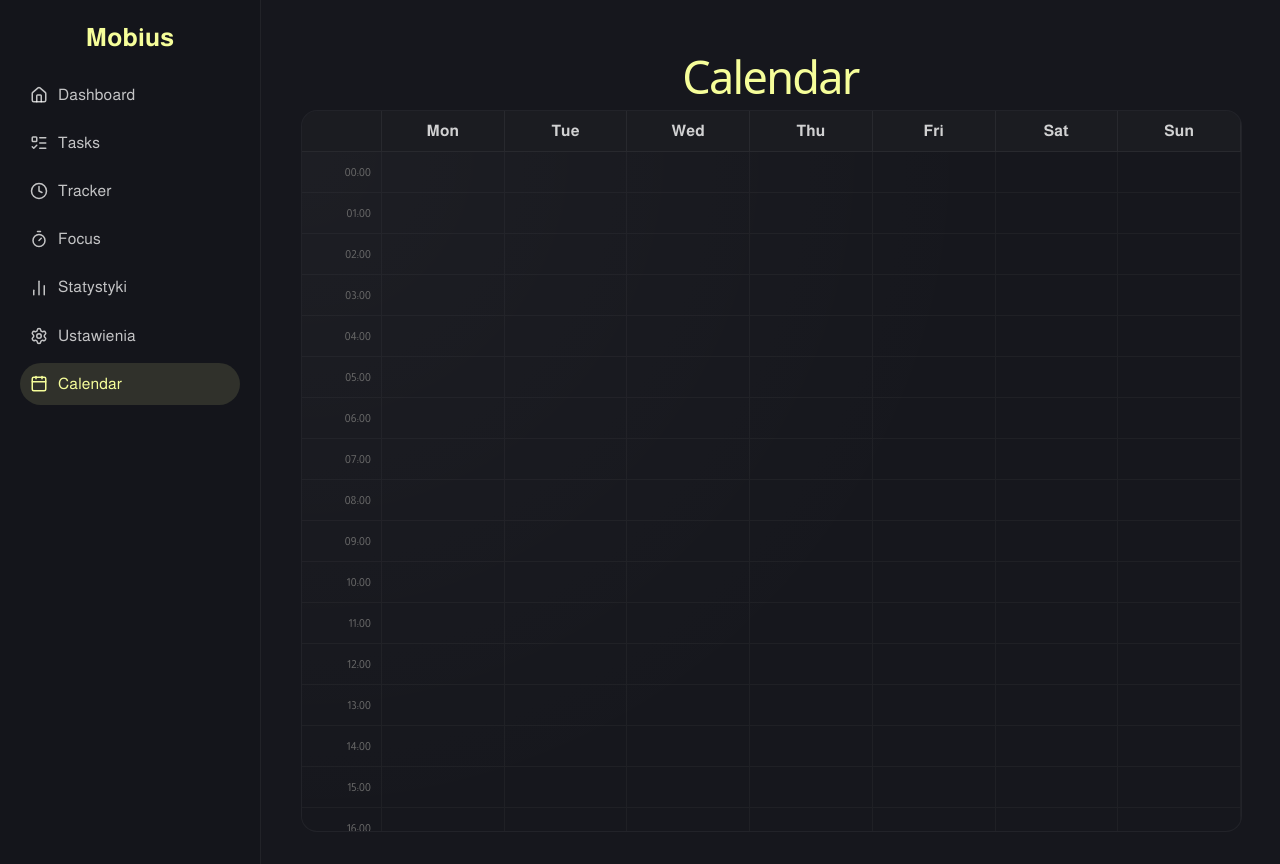
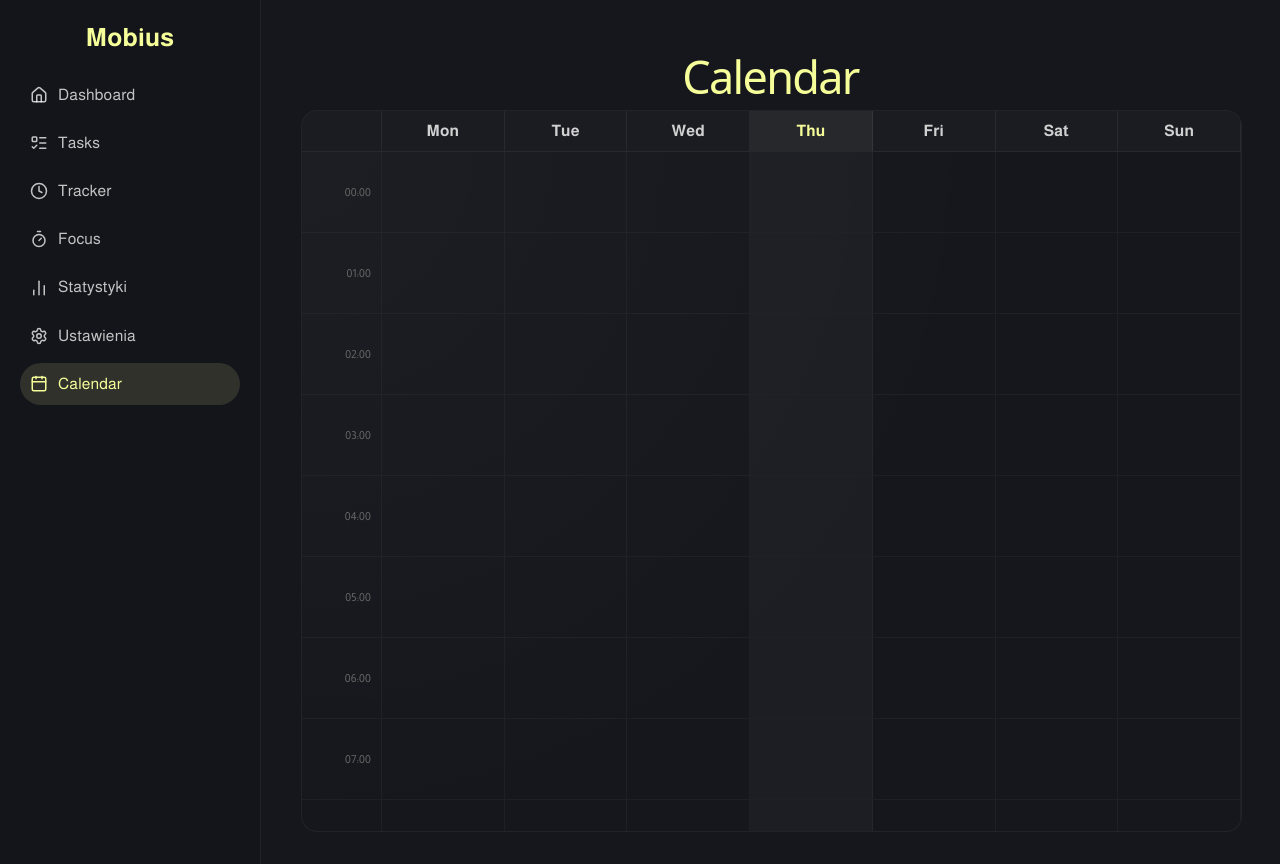
Before and after one commit to mobius-group-project/mobius, a React (Vite) app: page /calendar in a window 1280 px wide. Built offline with nearby package versions, Linux system fonts and the light colour scheme.

Commit message:
MG-31: highlites current day

```diff
--- a/src/components/calendarSystem/CalendarGrid.css
+++ b/src/components/calendarSystem/CalendarGrid.css
@@ -48,7 +48,7 @@
 .calendar-row {
   display: grid;
   grid-template-columns: 80px repeat(7, 1fr);
-  height: 40px;
+  height: 80px;
   border-bottom: 1px solid rgba(255, 255, 255, 0.04);
 }
 
@@ -79,3 +79,18 @@
   cursor: pointer;
   box-shadow: inset 0 0 0 1px var(--color-primary);
 }
+
+/* Подсветка текущего дня */
+.calendar-header-cell.is-today {
+  color: var(--color-primary);
+  background: rgba(255, 255, 255, 0.05);
+  font-weight: 700;
+}
+
+.calendar-cell.is-today {
+  background: rgba(255, 255, 255, 0.03);
+}
+
+.calendar-cell.is-today:hover {
+  background: rgba(255, 255, 255, 0.06);
+}
--- a/src/components/calendarSystem/CalendarGrid.tsx
+++ b/src/components/calendarSystem/CalendarGrid.tsx
@@ -18,13 +18,22 @@ function generateTimeSlots(stepMinutes: number = 60) {
 const timeSlots = generateTimeSlots(60);
 
 const CalendarGrid: React.FC = () => {
+  // Определяем индекс сегодняшнего дня (0 = Mon)
+  const todayIndex = (new Date().getDay() + 6) % 7;
+
   return (
     <div className="calendar-grid">
       {/* Header */}
       <div className="calendar-header">
         <div className="calendar-header-empty" />
-        {DAYS.map((day) => (
-          <div key={day} className="calendar-header-cell">
+        {DAYS.map((day, index) => (
+          <div
+            key={day}
+            className={
+              "calendar-header-cell" +
+              (index === todayIndex ? " is-today" : "")
+            }
+          >
             {day}
           </div>
         ))}
@@ -37,8 +46,14 @@ const CalendarGrid: React.FC = () => {
             <div className="calendar-time-label">{slot}</div>
 
             <div className="calendar-row-cells">
-              {DAYS.map((day) => (
-                <div key={day + slot} className="calendar-cell" />
+              {DAYS.map((day, index) => (
+                <div
+                  key={day + slot}
+                  className={
+                    "calendar-cell" +
+                    (index === todayIndex ? " is-today" : "")
+                  }
+                />
               ))}
             </div>
           </div>
```
